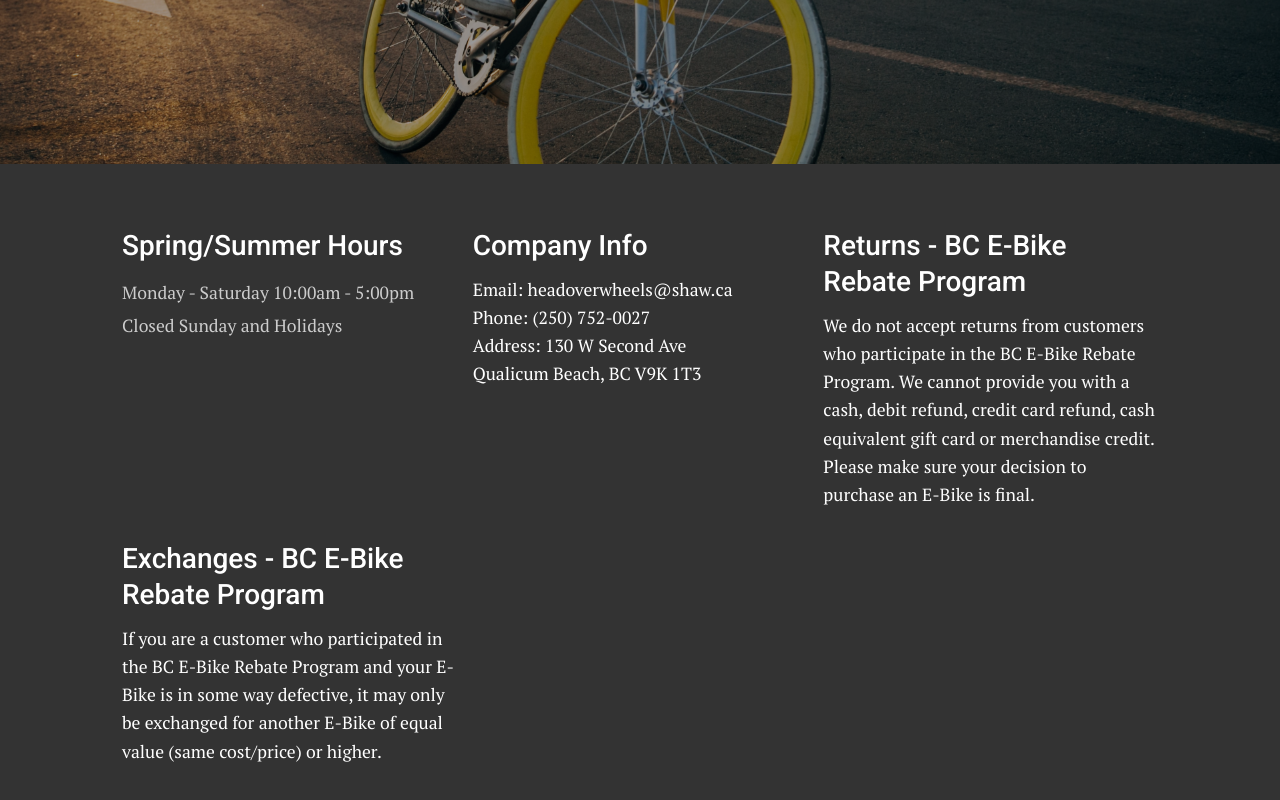
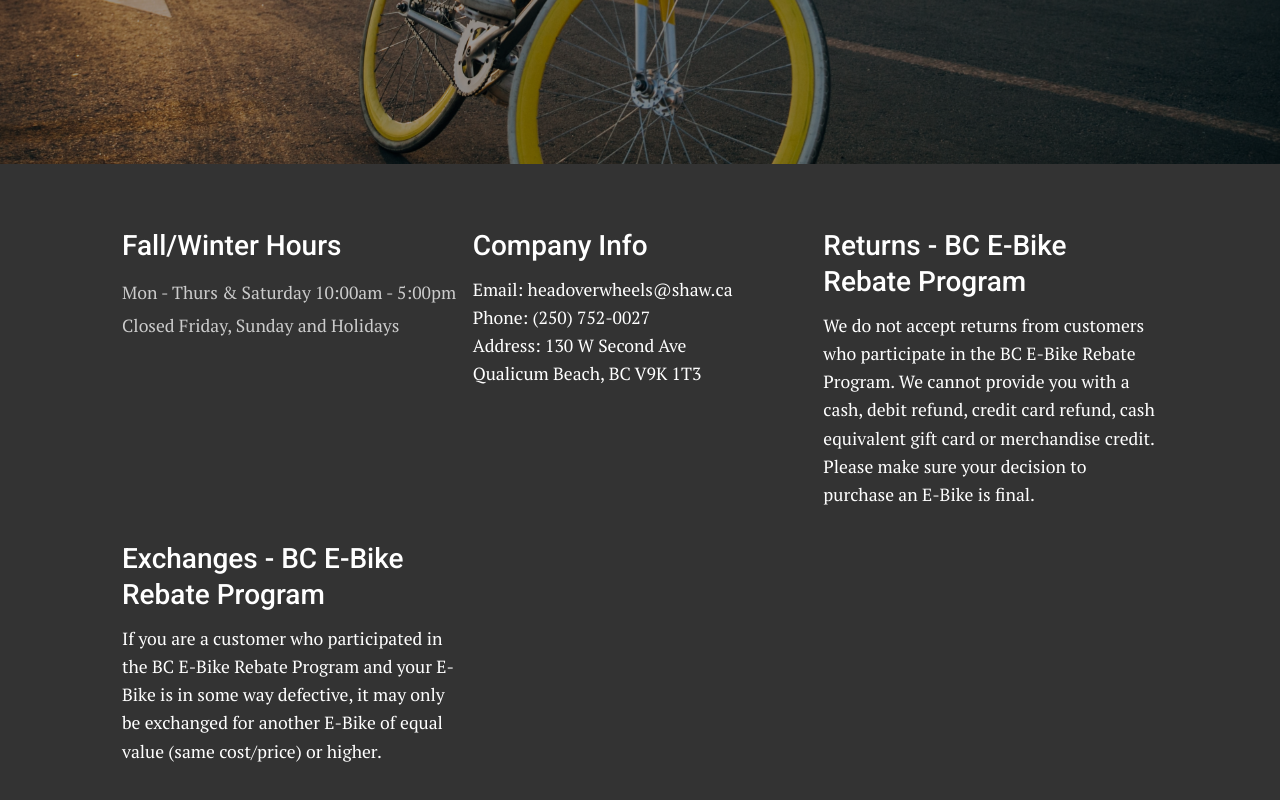
Before and after one commit to Jamesreinhardt222/bike_shop, a plain HTML site: page index.html in a window 1280 px wide. Shown: the part 1740-2540 px from the top of the page. Drawn offline with nearby package versions, Linux system fonts and the light colour scheme.

Commit message:
Update index.html

```diff
--- a/index.html
+++ b/index.html
@@ -130,10 +130,10 @@
     <footer class="section-footer">
         <div class="container">
             <div>
-                <h3>Spring/Summer Hours</h3>
+                <h3>Fall/Winter Hours</h3>
                 <ul>
-                    <li><a href="#">Monday - Saturday 10:00am - 5:00pm</a></li>
-                    <li><a href="#">Closed Sunday and Holidays</a></li>
+                    <li><a href="#">Mon - Thurs & Saturday 10:00am - 5:00pm</a></li>
+                    <li><a href="#">Closed Friday, Sunday and Holidays</a></li>
                 </ul>
             </div>
             <div>
```
